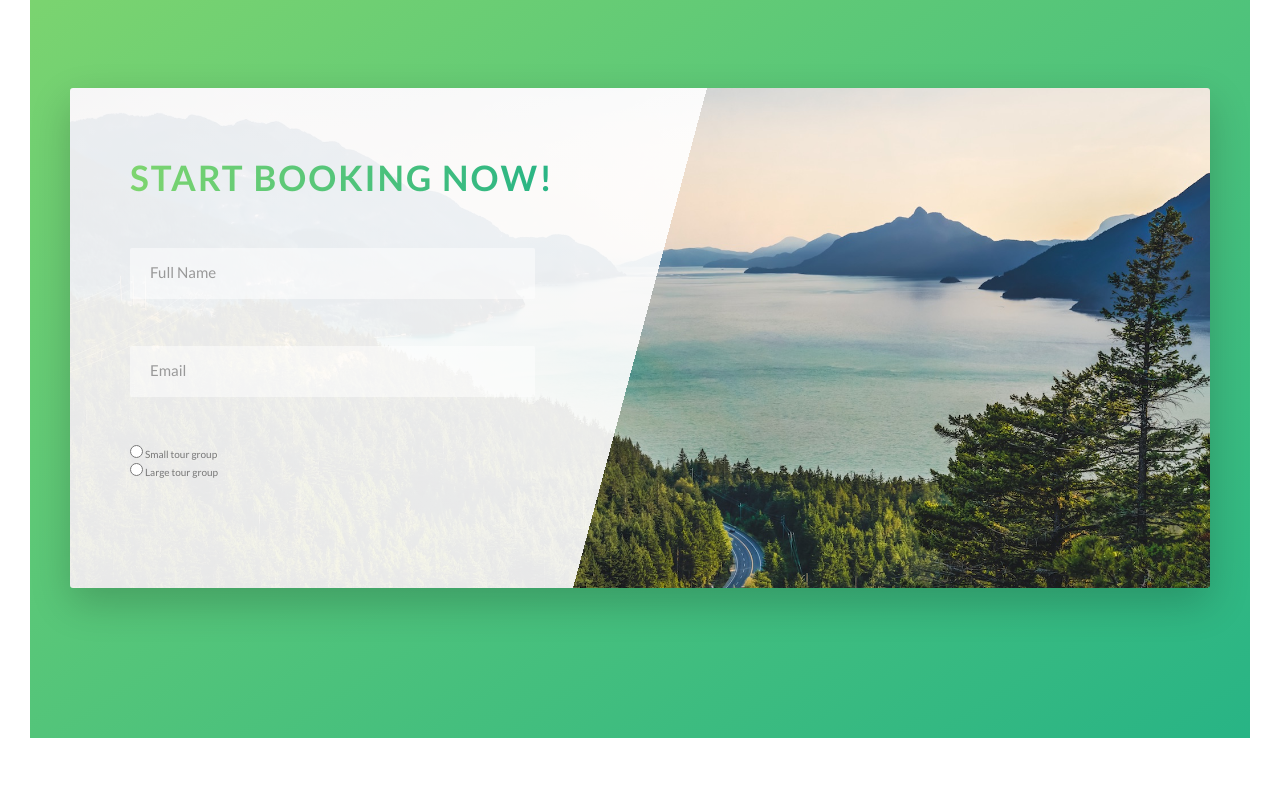
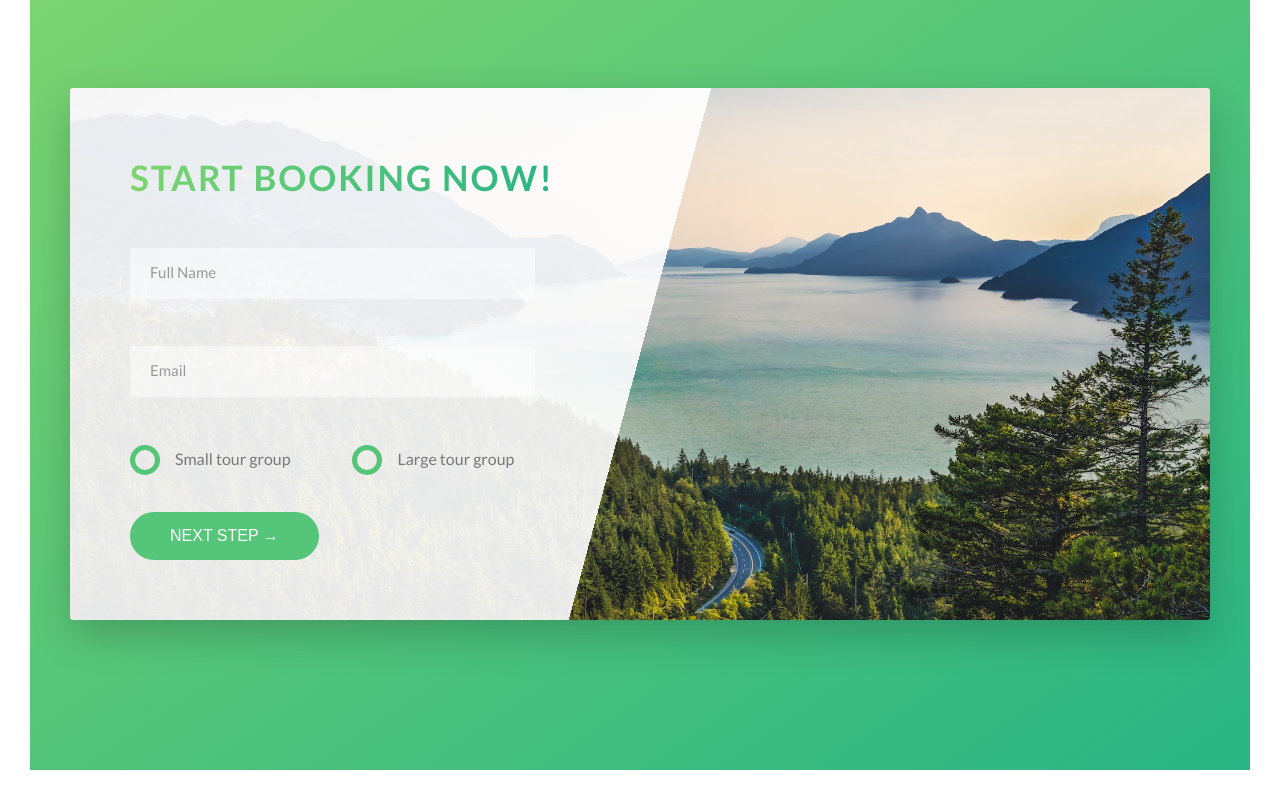
Before and after one commit to prantomollick/natours-HTML-Template, a website: page index.html in a window 1280 px wide. Shown: the part 4459-5259 px from the top of the page. Before the commit the page ends 5227 px from the top, so only its background shows below. Drawn offline with Linux system fonts and the light colour scheme.

Commit message:
building the booking section part -4

```diff
--- a/index.html
+++ b/index.html
@@ -298,7 +298,7 @@
                                 <label class="form__label" for="email">Email</label>
                             </div>
 
-                            <div class="form__group">
+                            <div class="form__group u-margin-bottom-medium">
                                 <div class="form__radio-group">
                                     <input type="radio" name="size" class="form__radio-input" id="small">
                                     <label for="small" class="form__radio-label">
@@ -308,10 +308,17 @@
                                 </div>
                                 <div class="form__radio-group">
                                     <input type="radio" name="size" class="form__radio-input" id="large">
-                                    <span class="form__radio-button"></span>
-                                    <label for="large" class="form__radio-label">Large tour group</label>
+                                    <label for="large" class="form__radio-label">
+                                        <span class="form__radio-button"></span>
+                                        Large tour group
+                                    </label>
                                 </div>
                             </div>
+
+                            <div class="form__group">
+                                <button type="submit" class="btn btn--green">Next step &rarr;</button>
+                            </div>
+
                         </form>
                     </div>
                 </div>
--- a/sass/base/_utilities.scss
+++ b/sass/base/_utilities.scss
@@ -1,24 +1,24 @@
 .u-center-text {
-  text-align: center;
+  text-align: center !important;
 }
 
 .u-margin-bottom-small {
-  margin-bottom: 1.5rem;
+  margin-bottom: 1.5rem !important;
 }
 
 .u-margin-bottom-medium {
-  margin-bottom: 4rem;
+  margin-bottom: 4rem !important;
 }
 
 .u-margin-bottom-big {
-  margin-bottom: 8rem;
+  margin-bottom: 8rem !important;
 }
 
 
 .u-margin-top-big {
-  margin-top: 8rem;
+  margin-top: 8rem !important;
 }
 
 .u-margin-top-huge {
-  margin-top: 10rem;
+  margin-top: 10rem !important;
 }
--- a/sass/components/_button.scss
+++ b/sass/components/_button.scss
@@ -1,5 +1,6 @@
 .btn {
 
+  &,
   &:link,
   &:visited {
     text-decoration: none;
@@ -10,6 +11,10 @@
     position: relative;
     transition: all 0.2s;
     font-size: $default-font-size;
+
+    //change for the <button> element
+    border: none;
+    cursor: pointer;
   }
 
   &:hover {
@@ -22,7 +27,9 @@
     }
   }
 
-  &:active {
+  &:active,
+  &:focus {
+    outline: none;
     transform: translateY(-0.1rem);
     box-shadow: 0rem 0.5rem 1rem rgba($color-black, 0.2);
   }
--- a/sass/components/_form.scss
+++ b/sass/components/_form.scss
@@ -47,4 +47,53 @@
     visibility: hidden;
     transform: translateY(-4rem);
   }
+
+  &__radio-group {
+    width: 49%;
+    display: inline-block;
+  }
+
+  &__radio-input {
+    display: none;
+  }
+
+  &__radio-label {
+    font-size: $default-font-size;
+    cursor: pointer;
+    position: relative;
+    padding-left: 4.5rem;
+  }
+
+  &__radio-button {
+    height: 3rem;
+    width: 3rem;
+    border-radius: 50%;
+    border: 5px solid $color-primary;
+    display: inline-block;
+    position: absolute;
+    left: 0;
+    top: -.4rem;
+
+
+    &::after {
+      content: "";
+      display: block;
+      height: 1.3rem;
+      width: 1.3rem;
+      border-radius: 50%;
+      background-color: $color-primary;
+      position: absolute;
+      top: 50%;
+      left: 50%;
+      transform: translate(-50%, -50%);
+      opacity: 0;
+      transition: opacity 0.3s;
+    }
+
+
+  }
+
+  &__radio-input:checked~&__radio-label &__radio-button::after {
+    opacity: 1;
+  }
 }
--- a/sass/pages/_home.scss
+++ b/sass/pages/_home.scss
@@ -42,7 +42,6 @@
   background-size: 100%;
   border-radius: 3px;
   box-shadow: 0 1.5rem 4rem rgba($color-black, .2);
-  height: 50rem;
 
   &__form {
     width: 50%;
```
Also changed, not shown: css/style.css.
